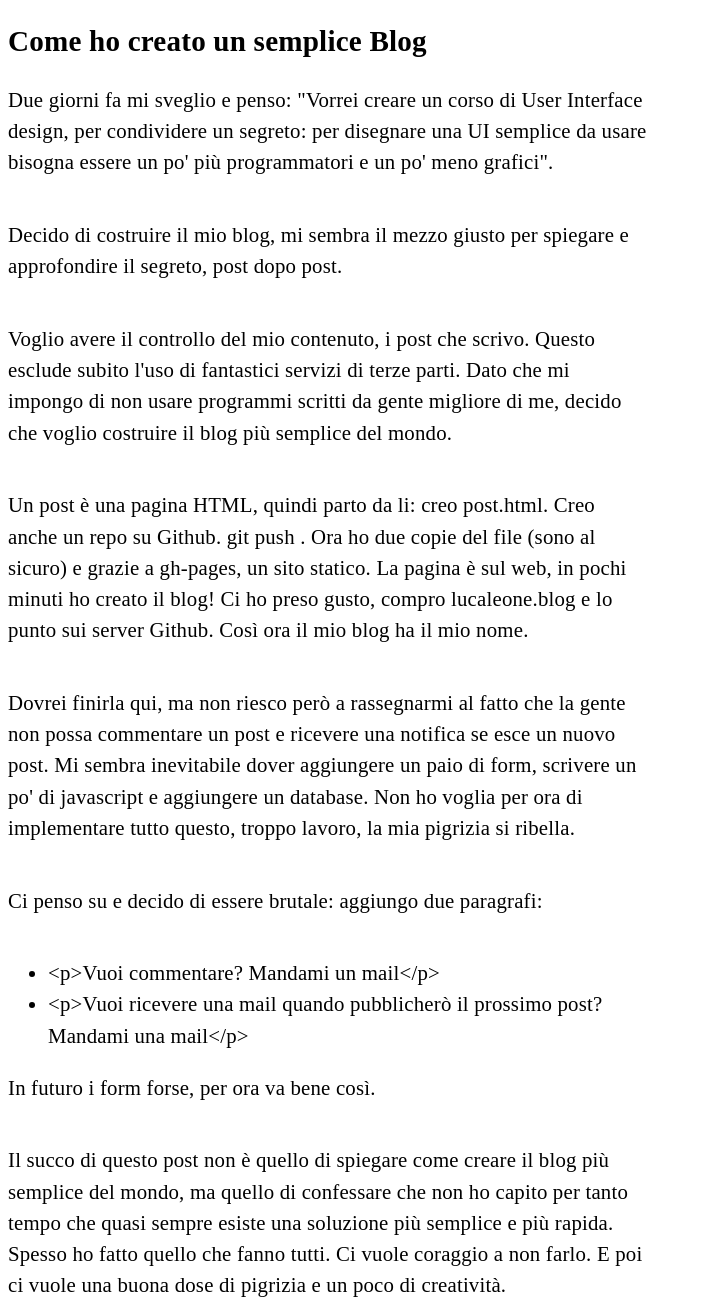
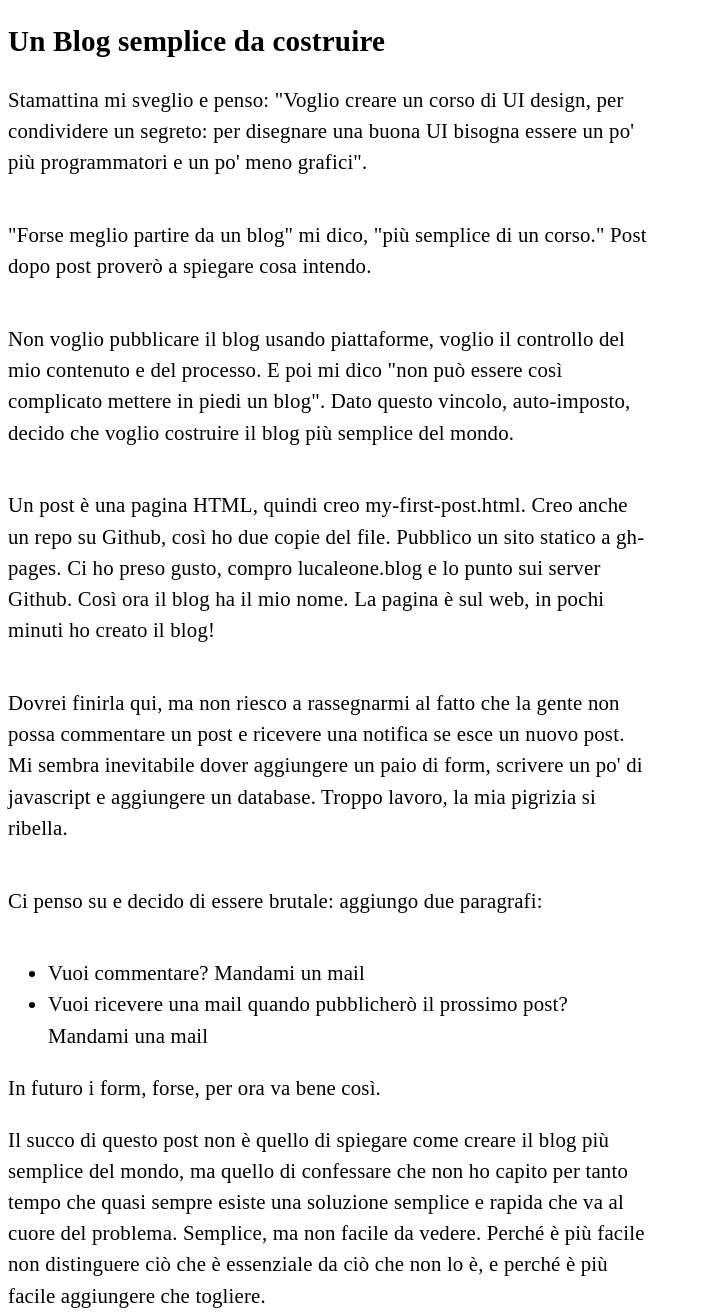
Before and after one commit to luc4leone/my-blog, a plain HTML site: page posts/publish-a-blog.html in a window 1280 px wide. Shown: the whole page, without its empty margins (0-703 px from the left). Drawn offline with Linux system fonts and the light colour scheme; a web font is replaced by a local one.

Commit message:
nuova iterazione post

```diff
--- a/posts/publish-a-blog.html
+++ b/posts/publish-a-blog.html
@@ -9,64 +9,65 @@
     </head>
 
     <body>
-        <!-- <h1>How I created my simple blog</h1> -->
-        <h1>Come ho creato un semplice Blog</h1>
+        <!-- <h1>Come ho creato un Blog semplice</h1> -->
+        <h1>Un Blog semplice da costruire</h1>
         <p>
-            Due giorni fa mi sveglio e penso: "Vorrei creare un corso di User
-            Interface design, per condividere un segreto: per disegnare una UI
-            semplice da usare bisogna essere un po' più programmatori e un po'
-            meno grafici".
-        </p>
-        <p>
-            Decido di costruire il mio blog, mi sembra il mezzo giusto per
-            spiegare e approfondire il segreto, post dopo post.
+            Stamattina mi sveglio e penso: "Voglio creare un corso di UI design,
+            per condividere un segreto: per disegnare una buona UI bisogna
+            essere un po' più programmatori e un po' meno grafici".
         </p>
 
         <p>
-            Voglio avere il controllo del mio contenuto, i post che scrivo.
-            Questo esclude subito l'uso di fantastici servizi di terze parti.
-            Dato che mi impongo di non usare programmi scritti da gente migliore
-            di me, decido che voglio costruire il blog più semplice del mondo.
+            "Forse meglio partire da un blog" mi dico, "più semplice di un
+            corso." Post dopo post proverò a spiegare cosa intendo.
         </p>
 
         <p>
-            Un post è una pagina HTML, quindi parto da li: creo post.html. Creo
-            anche un repo su Github. git push . Ora ho due copie del file (sono
-            al sicuro) e grazie a gh-pages, un sito statico. La pagina è sul
-            web, in pochi minuti ho creato il blog! Ci ho preso gusto, compro
-            lucaleone.blog e lo punto sui server Github. Così ora il mio blog ha
-            il mio nome.
+            Non voglio pubblicare il blog usando piattaforme, voglio il
+            controllo del mio contenuto e del processo. E poi mi dico "non può
+            essere così complicato mettere in piedi un blog". Dato questo
+            vincolo, auto-imposto, decido che voglio costruire il blog più
+            semplice del mondo.
         </p>
 
         <p>
-            Dovrei finirla qui, ma non riesco però a rassegnarmi al fatto che la
-            gente non possa commentare un post e ricevere una notifica se esce
-            un nuovo post. Mi sembra inevitabile dover aggiungere un paio di
-            form, scrivere un po' di javascript e aggiungere un database. Non ho
-            voglia per ora di implementare tutto questo, troppo lavoro, la mia pigrizia si ribella.
+            Un post è una pagina HTML, quindi creo my-first-post.html. Creo
+            anche un repo su Github, così ho due copie del file. Pubblico un
+            sito statico a gh-pages. Ci ho preso gusto, compro lucaleone.blog e
+            lo punto sui server Github. Così ora il blog ha il mio nome. La
+            pagina è sul web, in pochi minuti ho creato il blog!
         </p>
 
         <p>
-            Ci penso su e decido di essere brutale: aggiungo due
-            paragrafi:
-            <ul>
-              <li>
-                &lt;p&gt;Vuoi commentare? Mandami un mail&lt;/p&gt;
-              </li>
-              <li>
-                &lt;p&gt;Vuoi ricevere una mail quando pubblicherò il prossimo post? Mandami una mail&lt;/p&gt;
-              </li>
-            </ul>
-             In futuro i form forse, per ora va bene così.
+            Dovrei finirla qui, ma non riesco a rassegnarmi al fatto che la
+            gente non possa commentare un post e ricevere una notifica se esce
+            un nuovo post. Mi sembra inevitabile dover aggiungere un paio di
+            form, scrivere un po' di javascript e aggiungere un database. Troppo
+            lavoro, la mia pigrizia si ribella.
         </p>
+
+        <p>Ci penso su e decido di essere brutale: aggiungo due paragrafi:</p>
+
+        <ul>
+            <li>Vuoi commentare? Mandami un mail</li>
+            <li>
+                Vuoi ricevere una mail quando pubblicherò il prossimo post?
+                Mandami una mail
+            </li>
+        </ul>
+        In futuro i form, forse, per ora va bene così.
 
         <p>
             Il succo di questo post non è quello di spiegare come creare il blog
             più semplice del mondo, ma quello di confessare che non ho capito
-            per tanto tempo che quasi sempre esiste una soluzione più semplice e
-            più rapida. Spesso ho fatto quello che fanno tutti. Ci vuole
-            coraggio a non farlo. E poi ci vuole una buona dose di pigrizia e un
-            poco di creatività.
+            per tanto tempo che quasi sempre esiste una soluzione semplice e
+            rapida che va al cuore del problema. Semplice, ma non facile da
+            vedere. Perché è più facile non distinguere ciò che è essenziale da
+            ciò che non lo è, e perché è più facile aggiungere che togliere.
+
+            <!-- Il primo passo che può essere migliorato dopo, se necessario. -->
+
+            <!-- Spesso, senza pensarci troppo, ho fatto quello che fanno tutti. Ci vuole coraggio per non farlo. Come una pecora che ama stare vicino ai suoi fratelli, mi sento a mio agio quando copio la maggioranza. E poi ci vuole una buona dose di pigrizia e un poco di creatività. -->
         </p>
     </body>
 </html>
```
Also changed, not shown: index.html (+6 -12 lines), posts/index.html (deleted, +0 -16 lines).
